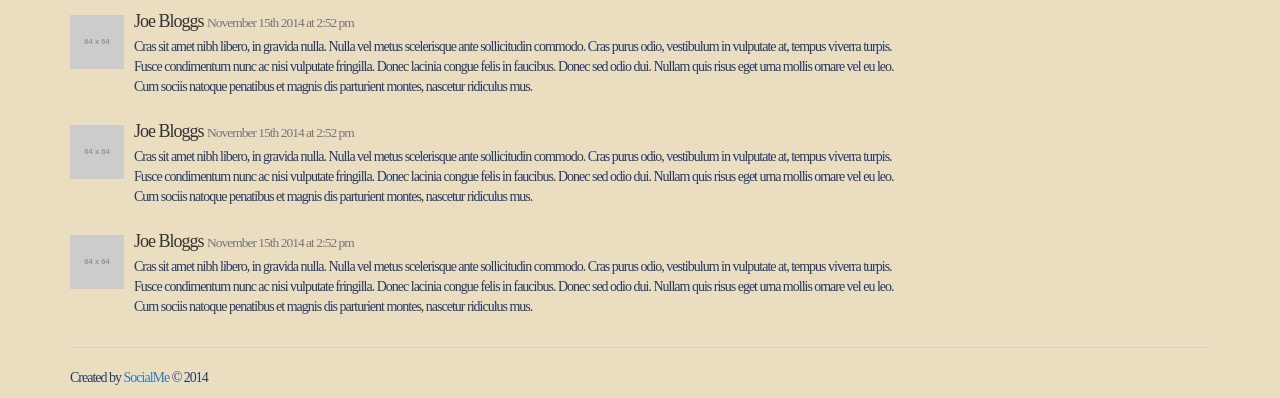
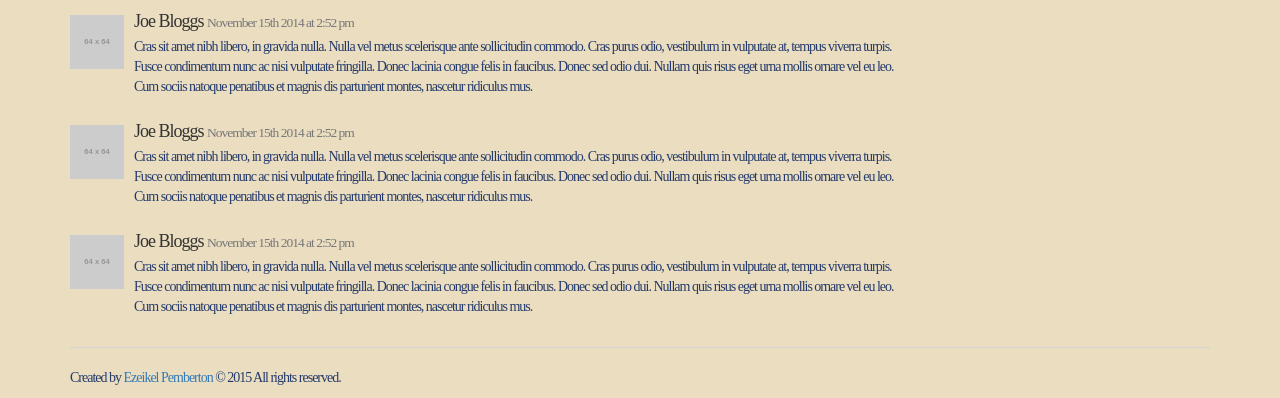
Before and after one commit to teamswoduel/teamswoduel-site, a plain HTML site: page guestbook.html in a window 1280 px wide. Shown: the part 457-855 px from the top of the page. Drawn offline with nearby package versions, Linux system fonts and the light colour scheme; placeholder pictures from the web are drawn by us.

Commit message:
Update guestbook.html

```diff
--- a/guestbook.html
+++ b/guestbook.html
@@ -107,7 +107,7 @@
         <hr style="border-top:1px solid #d3d3d3;" />
         <div class="row" style="margin-top:20px;">
             <div class="col-sm-12">
-                <p class="pull-left">Created by <a href="http://www.socialme.co">SocialMe</a> &copy; 2014</p>
+                <p class="text-left">Created by <a href="http://www.ezeikel.co.uk">Ezeikel Pemberton</a> &copy; 2015 All rights reserved.</p>
             </div>
         </div>
     </div>
```
